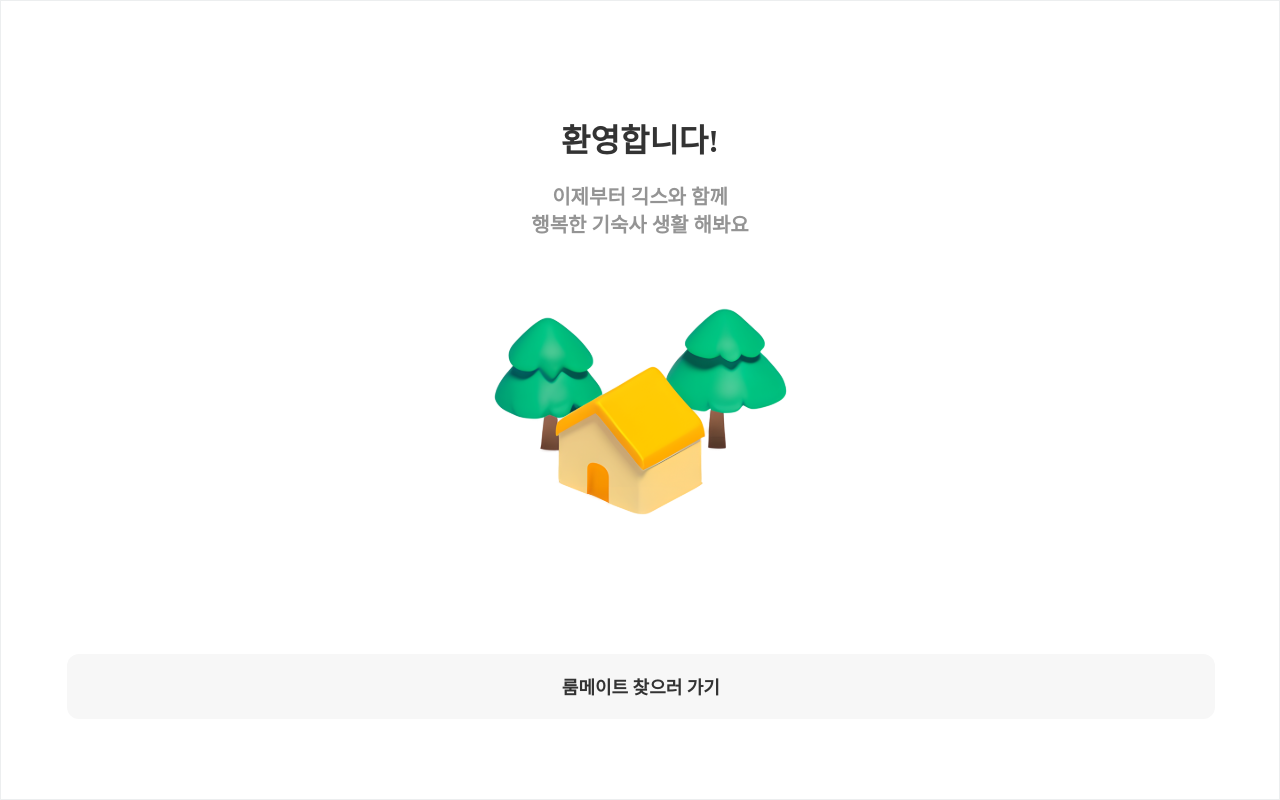
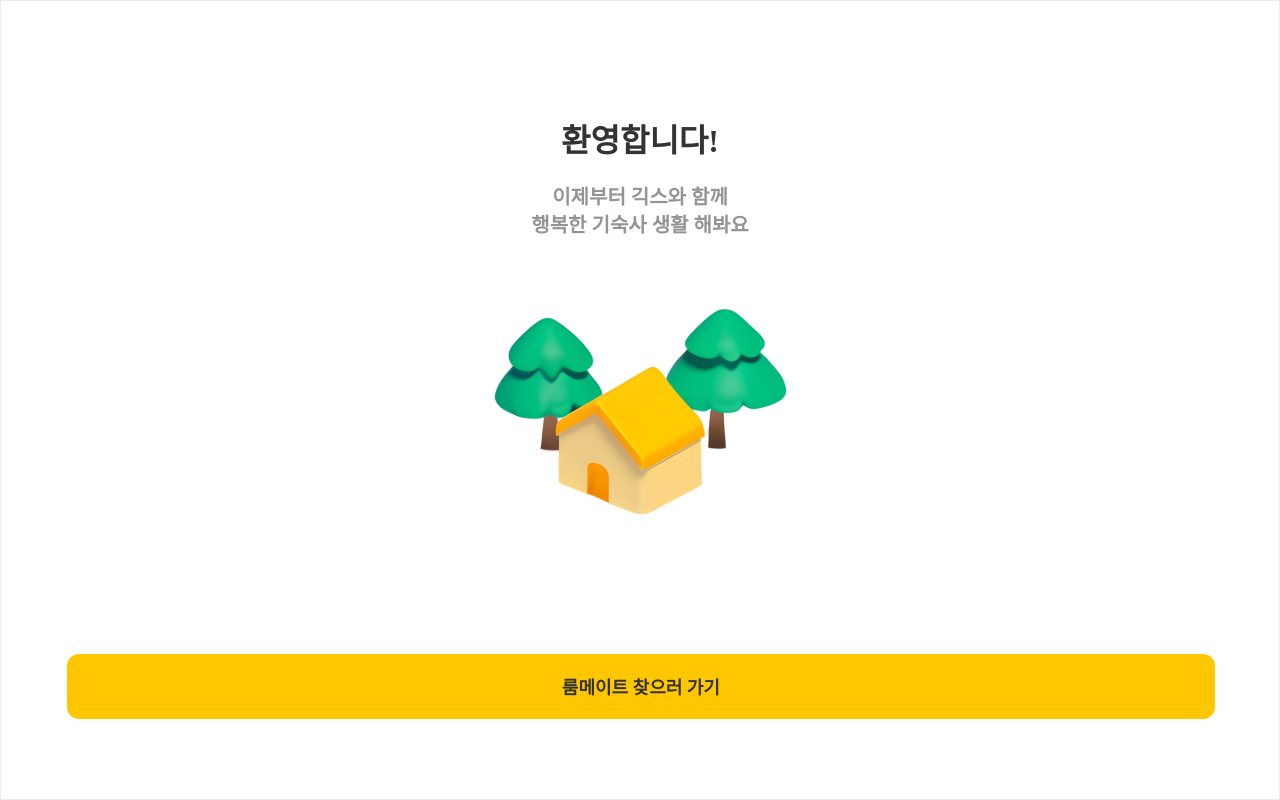
Before and after one commit to G-E-E-K-S/GEEKS-FE, a React (Create React App) app: page /finalpage in a window 1280 px wide. Built offline with nearby package versions, Linux system fonts and the light colour scheme; a web font is replaced by a local one.

Commit message:
Fixed joinbtn Color of finalpage

```diff
--- a/src/pages/Join/FinalPage.js
+++ b/src/pages/Join/FinalPage.js
@@ -51,7 +51,7 @@ const FinalPage = () => {
                 <TopImg>
                     <MainImg src={Home}/>
                 </TopImg>
-                <JoinButton btnName={'룸메이트 찾으러 가기'} nextPage={nextPage}/>
+                <JoinButton btnName={'룸메이트 찾으러 가기'} nextPage={nextPage} isNextPage={true}/>
             </c.ScreenComponent>
         </c.Totalframe>
     );
```
